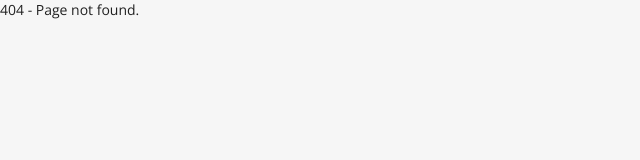
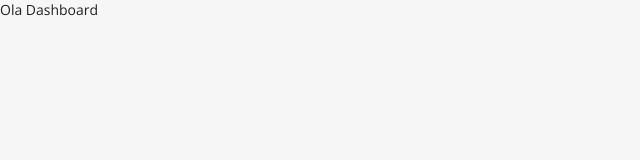
Before and after one commit to ccaioadriano/dashboard-fullstack, a React (Vite) app in the folder frontend/: page /dashboard in a window 1280 px wide. Before the commit this address had no page. Shown: the top 160 px of the page, without its empty margins (0-640 px from the left). Built offline with nearby package versions, Linux system fonts and the light colour scheme.

Commit message:
Creating multiple layouts

```diff
--- /dev/null
+++ b/frontend/src/components/DefaultLayout .jsx
@@ -0,0 +1,11 @@
+import { Outlet } from "react-router-dom";
+
+function DefaultLayout() {
+  return (
+    <div>
+      <Outlet />
+    </div>
+  );
+}
+
+export default DefaultLayout;
--- /dev/null
+++ b/frontend/src/components/GuestLayout.jsx
@@ -0,0 +1,12 @@
+import { Outlet } from "react-router-dom";
+
+function GuestLayout() {
+  return (
+    <div>
+      <h1>ola faça seu cadastro</h1>
+      <Outlet />
+    </div>
+  );
+}
+
+export default GuestLayout;
--- /dev/null
+++ b/frontend/src/views/Dashboard.jsx
@@ -0,0 +1,5 @@
+function Dashboard() {
+  return <>Ola Dashboard</>;
+}
+
+export default Dashboard;
```
Also changed, not shown: frontend/src/routes.jsx (+24 -6 lines).
